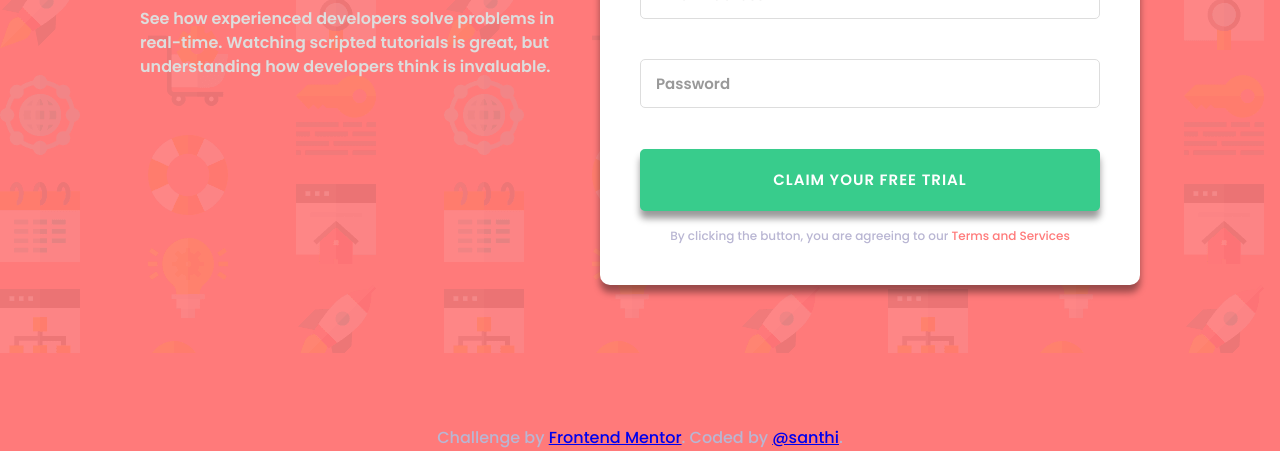
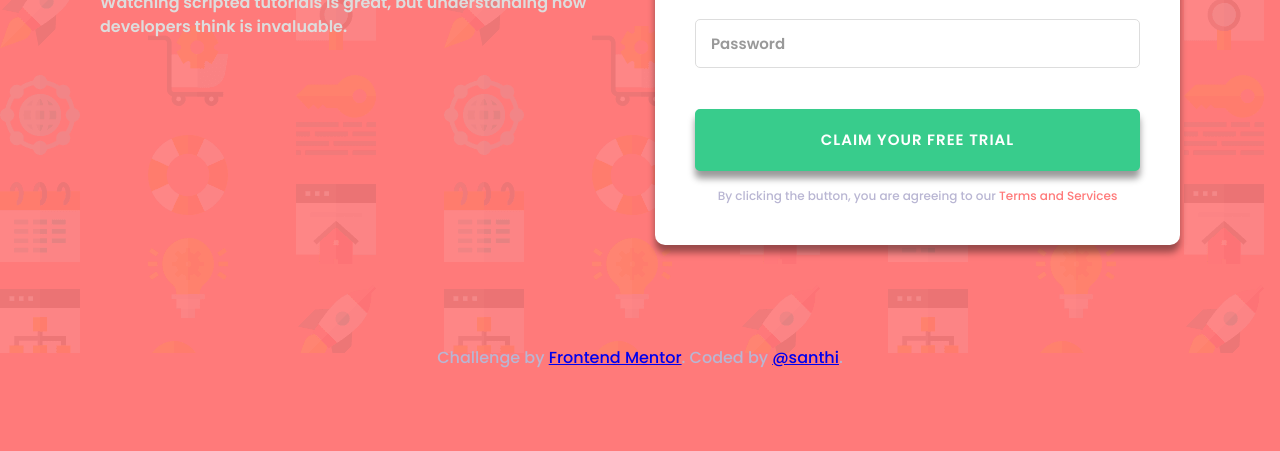
Before and after one commit to sansanthi/intro-component-signup-form, a plain HTML site: page index.html in a window 1280 px wide. Shown: the part 447-898 px from the top of the page. After the commit the page ends 818 px from the top, so only its background shows below. Drawn offline with Linux system fonts and the light colour scheme.

Commit message:
responsive and input error message

```diff
--- a/app.js
+++ b/app.js
@@ -1,15 +1,16 @@
-const submitBtn = document.querySelector('.btn');
+
 const firstName = document.getElementById('firstName');
 const lastName = document.getElementById('lastName');
 const email = document.getElementById('email');
+const submitBtn = document.querySelector('.btn');
 let emailRegExp = /^(([^<>()\[\]\\.,;:\s@"]+(\.[^<>()\[\]\\.,;:\s@"]+)*)|(".+"))@((\[[0-9]{1,3}\.[0-9]{1,3}\.[0-9]{1,3}\.[0-9]{1,3}])|(([a-zA-Z\-0-9]+\.)+[a-zA-Z]{2,}))$/;
-const form = document.querySelector('.signup');
 
 
 submitBtn.addEventListener('click', function(e){
     e.preventDefault();
-
+    //check input fields
     if(firstName.value === '') {
+        firstName.value = '';
         showErrorMessage(firstName, "First Name cannot be empty!");
     }
     if(lastName.value === '') {
@@ -19,14 +20,15 @@ submitBtn.addEventListener('click', function(e){
     if(email.value === ''){
         showErrorMessage(email, "Email cannot be empty!");
     } else if (!emailRegExp.test(email.value)){
+        email.style.color = 'hsl(0, 100%, 74%) ';
         showErrorMessage(email, "Look like this is not an email!");
     }
     if(password.value === '') {
         showErrorMessage(password, "Password cannot be empty");
     }
-    form.reset();
 });
 
+//error message
 function showErrorMessage(inputValue, message) {
     const inputControl = inputValue.parentElement;
     inputControl.classList.add('error');
--- a/style.css
+++ b/style.css
@@ -29,9 +29,12 @@ body {
 }
 
 .intro-component {
+    display: flex;
+    flex-direction: column;
     padding: 10rem 2rem;
 }
 .description-box {
+    flex-basis: 50%;
     display: flex;
     flex-direction: column;
     gap: 2.8rem;
@@ -51,7 +54,9 @@ h1 {
     line-height: 1.8;
     font-weight: 600;
 }
-
+.premium-plan {
+    flex-basis: 50%;
+}
 .free-trial {
     text-align: center;
     background: var(--color-blue);
@@ -154,26 +159,43 @@ footer {
     padding: 0 2rem;
 }
 
+
+@media screen and (min-width: 600px) {
+   .intro-component {
+       max-width: 70vw;
+       margin: 0 auto;
+   }
+   h1 {
+       font-size: 3.75rem;
+   }
+}
 @media screen and (min-width: 1000px) {
+    body {
+        background: url(images/bg-intro-desktop.png) no-repeat var(--color-red);
+    }
     .intro-component {
-        display: flex;
+        flex-direction: row;
         padding: 10rem;
         gap: 3rem;
+        max-width: 100%;
     }
     .description-box {
         justify-content: center;
         text-align: left;
     }
     h1 {
-        font-size: 3.75rem;
+        font-size: 5rem;
+        max-width: 60rem;
         padding: 0;
     }
     .description-text {
         font-size: 1.6rem;
         line-height: 1.5;
     }
+
     .signup {
-        width: 40rem;
+        max-width: 100%;
+        padding: 4rem;
     }
     .free-trial {
         font-size: 1.4rem;
@@ -183,20 +205,3 @@ footer {
         font-size: 1.5rem;
     }
 }
-
-@media screen and (min-width: 1000px) {
-    body {
-        background: url(images/bg-intro-desktop.png) no-repeat var(--color-red);
-    }
-    .intro-component {
-        padding: 14rem;
-    }
-    h1 {
-        font-size: 5rem;
-        max-width: 60rem;
-    }
-    .signup {
-        width: 54rem;
-        padding: 4rem;
-    }
-}
```
